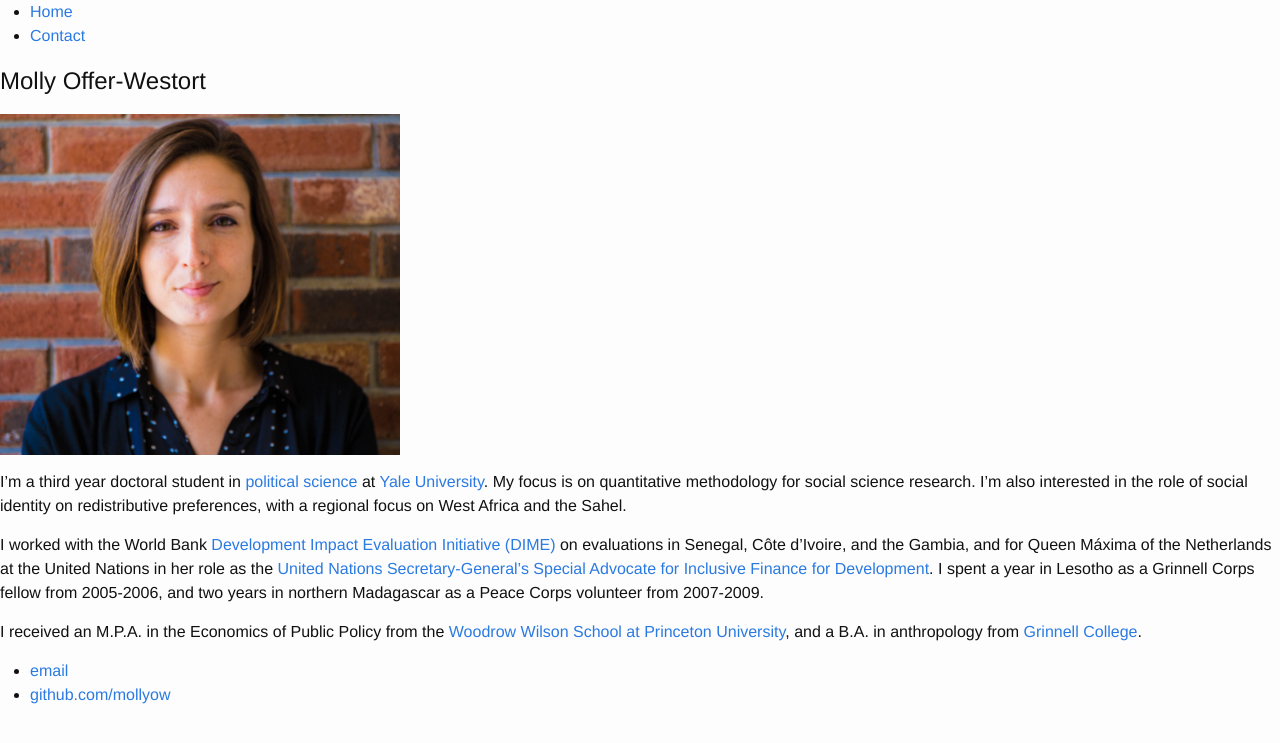
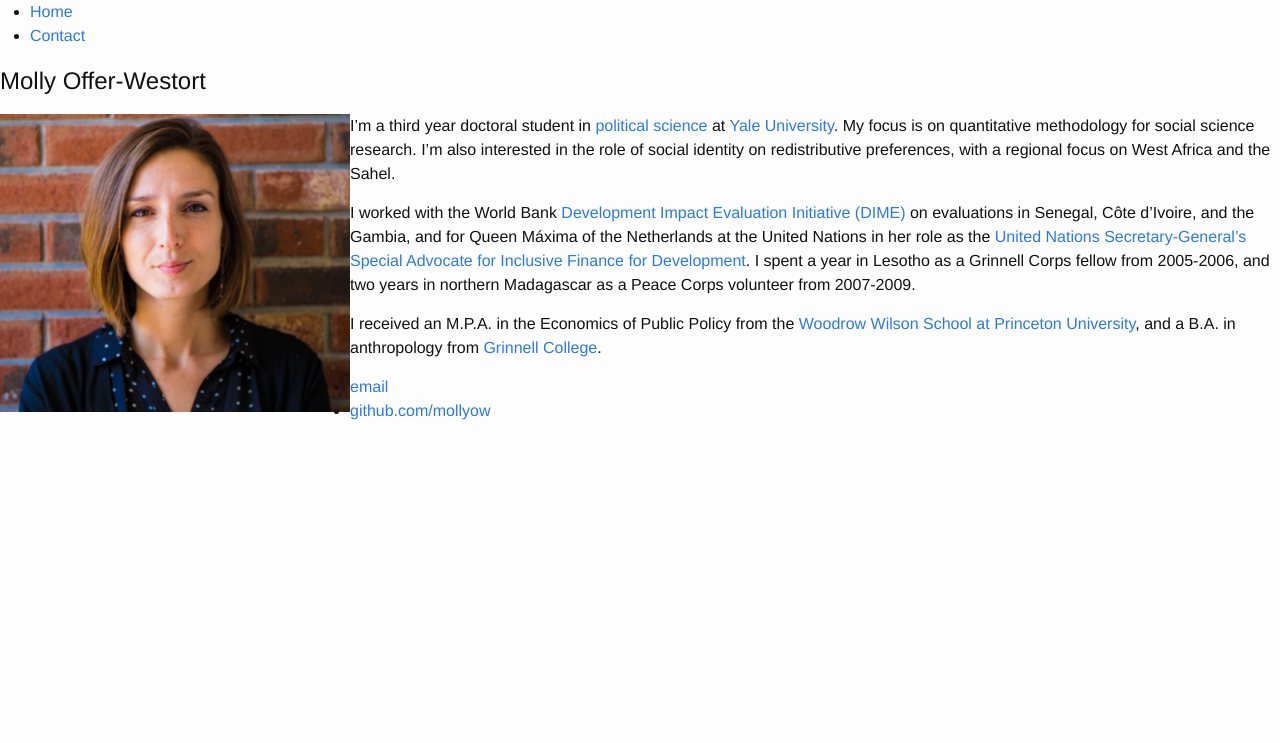
Before and after one commit to mollyow/mollyow.github.io, a Jekyll site: the page built from index.markdown, in a window 1280 px wide. Shown: the top 743 px of the page. Built offline with Jekyll 4.4.1, drawn with Linux system fonts in a browser that asks for light colours.

Commit message:
Update index.markdown

```diff
--- a/index.markdown
+++ b/index.markdown
@@ -3,7 +3,7 @@ layout: default
 title: Home
 date:   2016-07-26
 ---
-<img src="/assets/molly_brick.jpg" alt="pic" style="width: 400px;"/>
+<img align="left" src="/assets/molly_brick.jpg" alt="pic" style="width: 350px;"/>
 
 I'm a third year doctoral student in [political science](http://politicalscience.yale.edu/) at [Yale University](http://www.yale.edu/).
 My focus is on quantitative methodology for social science research. I'm also interested in the role of social identity on redistributive preferences, with a regional focus on West Africa and the Sahel.
```
